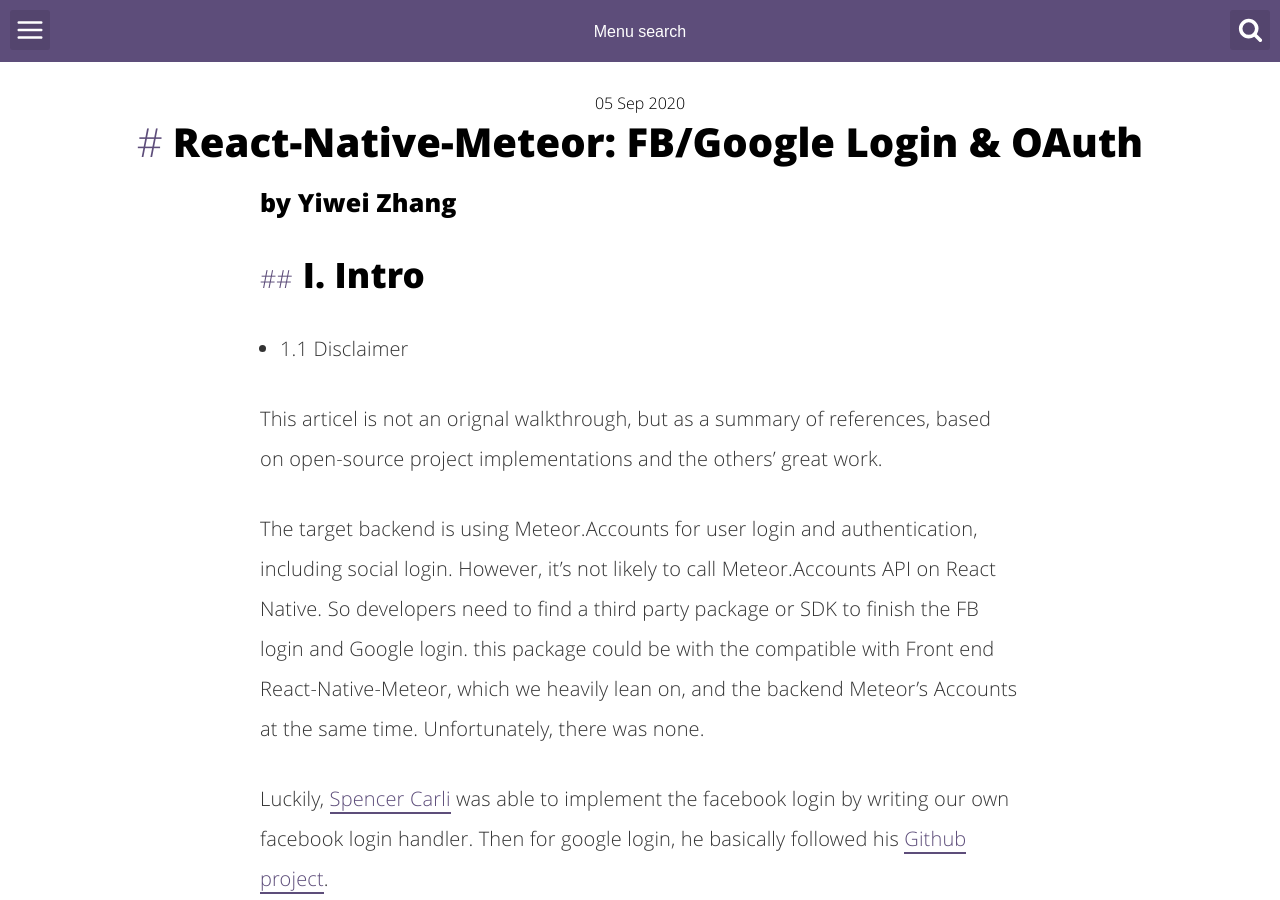
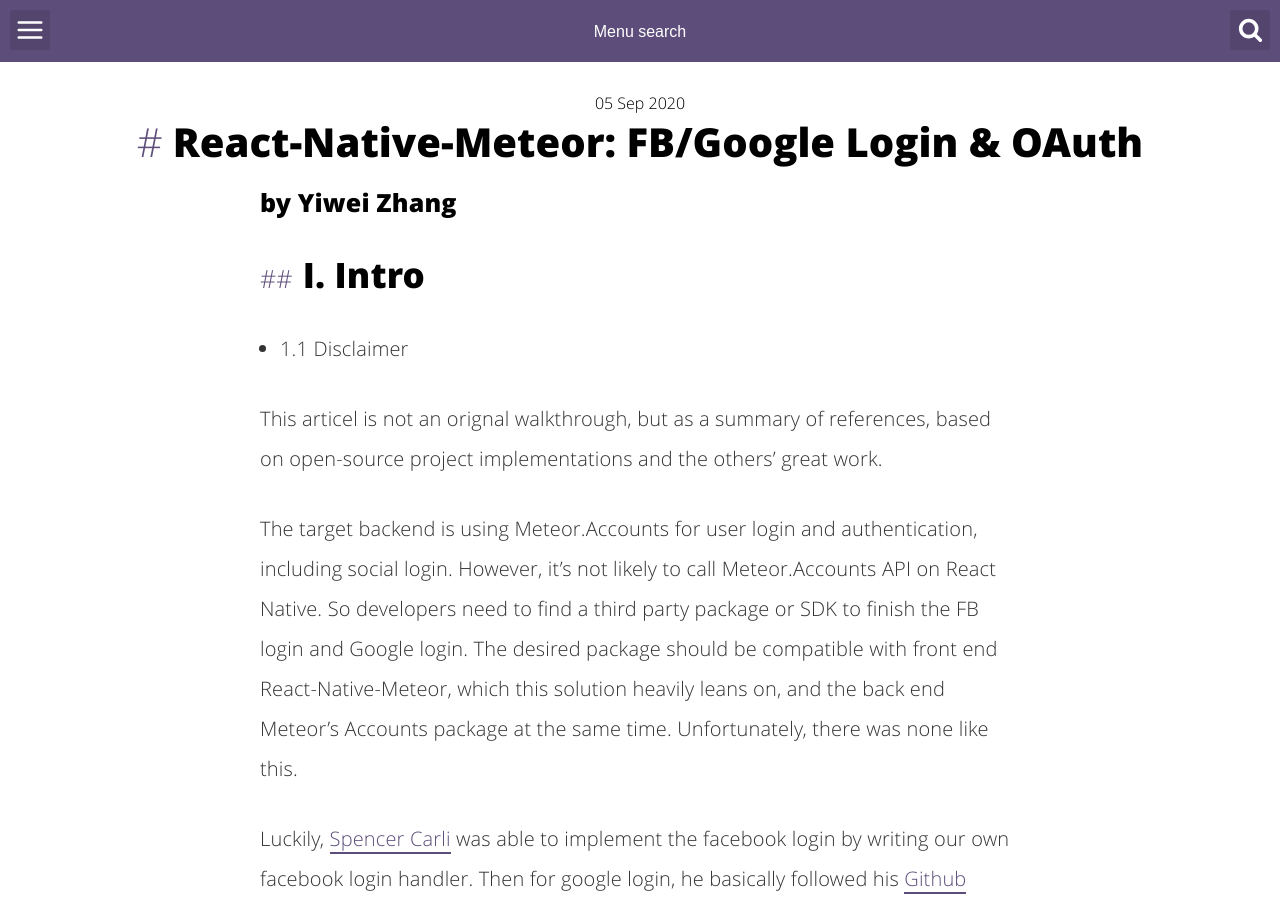
Before and after one commit to zywkloo/zywkloo.github.io, a Jekyll site: the page built from _posts/2019-09-05-React-Native-Meteor-SocialLogin.md, in a window 1280 px wide and 900 px high. Built offline with Jekyll 4.4.1, drawn with Linux system fonts in a browser that asks for light colours; comment, search, counter and statistics services are not loaded.

Commit message:
Update 2019-09-05-React-Native-Meteor-SocialLogin.md

````diff
--- a/_posts/2019-09-05-React-Native-Meteor-SocialLogin.md
+++ b/_posts/2019-09-05-React-Native-Meteor-SocialLogin.md
@@ -21,7 +21,7 @@
 
 This articel is not an orignal walkthrough, but as a summary of references, based on open-source project implementations and the others' great work.
 
-The target backend is using Meteor.Accounts for user login and authentication, including social login. However, it's not likely to call Meteor.Accounts API on React Native. So developers need to find a third party package or SDK to finish the FB login and Google login.  this package could be with the compatible with Front end React-Native-Meteor, which we heavily lean on, and the backend Meteor's Accounts at the same time. Unfortunately, there was none.
+The target backend is using Meteor.Accounts for user login and authentication, including social login. However, it's not likely to call Meteor.Accounts API on React Native. So developers need to find a third party package or SDK to finish the FB login and Google login. The desired package should be compatible with front end React-Native-Meteor, which this solution heavily leans on, and the back end Meteor's Accounts package at the same time. Unfortunately, there was none like this.
 
 Luckily, [Spencer Carli](https://medium.com/@spencer_carli) was able to implement the facebook login by writing our own facebook login handler. Then for google login, he basically followed his [Github project](https://github.com/spencercarli/meteor-accounts-google-oauth).
 
@@ -44,7 +44,6 @@
 [Github project](https://github.com/spencercarli/meteor-accounts-google-oauth)
 
 * 2.3 Use Accounts methods to stamp and upsert services
-
 
 ```
   Accounts.registerLoginHandler('facebookMobile', ({ options }) => {
````
